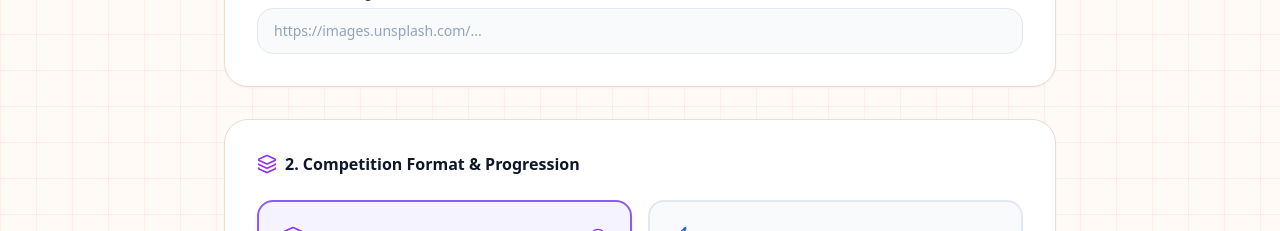
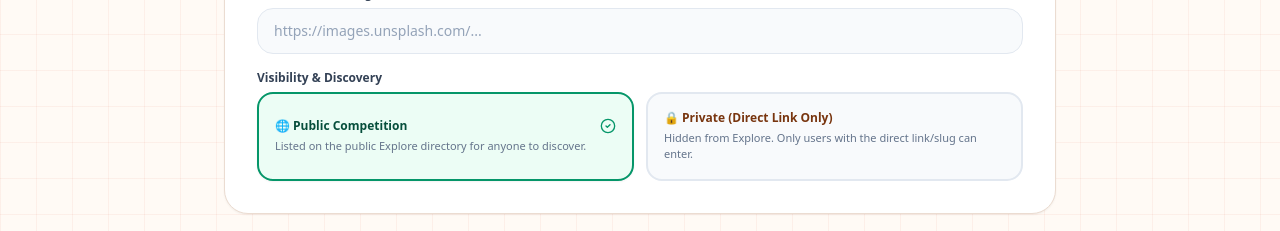
Before and after one commit to swadiqckn/Quizee, a Next.js app: page /admin/quizzes/new in a window 1280 px wide. Shown: the part 686-917 px from the top of the page. Built offline with nearby package versions, Linux system fonts and the light colour scheme; no server answers; the database is empty.

Commit message:
Support Public vs Private (link-only) quizzes: filter private quizzes from explore directory, add visibility controls to create/edit forms and dashboard

```diff
--- a/app/admin/dashboard/page.tsx
+++ b/app/admin/dashboard/page.tsx
@@ -183,6 +183,16 @@ export default function AdminDashboardPage() {
                     {quiz.status}
                   </span>
 
+                  <span
+                    className={`px-2.5 py-0.5 rounded-full text-[10px] font-bold ${
+                      quiz.is_public !== false
+                        ? 'bg-emerald-50 text-emerald-700 border border-emerald-200'
+                        : 'bg-amber-50 text-amber-800 border border-amber-200'
+                    }`}
+                  >
+                    {quiz.is_public !== false ? '🌐 Public' : '🔒 Private (Link Only)'}
+                  </span>
+
                   <span className="px-2.5 py-0.5 rounded-full text-[10px] font-medium bg-slate-100 text-slate-600">
                     Max: {quiz.max_participants ? `${quiz.max_participants} users` : 'Unlimited'}
                   </span>
--- a/app/admin/quizzes/[quizId]/edit/page.tsx
+++ b/app/admin/quizzes/[quizId]/edit/page.tsx
@@ -63,6 +63,7 @@ export default function EditQuizPage() {
   // Referral System Settings
   const [enableReferralBonus, setEnableReferralBonus] = useState<boolean>(true);
   const [referralBonusPoints, setReferralBonusPoints] = useState<number>(25);
+  const [isPublic, setIsPublic] = useState<boolean>(true);
 
   const [isSubmitting, setIsSubmitting] = useState(false);
   const [saveSuccess, setSaveSuccess] = useState(false);
@@ -78,6 +79,7 @@ export default function EditQuizPage() {
       setDescription(quiz.description || '');
       setBannerUrl(quiz.banner_url || '');
       setStatus(quiz.status || 'published');
+      setIsPublic(quiz.is_public !== false);
       setQuizType(quiz.quiz_type || 'tournament');
       setProgressionMode(quiz.progression_mode || 'automatic');
       setScoringStrategy(quiz.scoring_strategy || 'time_decay');
@@ -153,6 +155,7 @@ export default function EditQuizPage() {
         description: description.trim(),
         banner_url: bannerUrl.trim() || undefined,
         status,
+        is_public: isPublic,
         quiz_type: quizType,
         progression_mode: progressionMode,
         scoring_strategy: scoringStrategy,
@@ -343,6 +346,51 @@ export default function EditQuizPage() {
                 <option value="draft">🟡 Draft (Hidden from participants)</option>
                 <option value="completed">🔵 Completed (Archived results)</option>
               </select>
+            </div>
+
+            <div>
+              <label className="text-xs font-bold text-slate-700 block mb-1.5">Visibility & Directory Listing</label>
+              <div className="grid grid-cols-1 sm:grid-cols-2 gap-3">
+                <button
+                  type="button"
+                  onClick={() => setIsPublic(true)}
+                  className={`p-4 rounded-2xl border-2 text-left transition ${
+                    isPublic
+                      ? 'bg-emerald-50 border-emerald-600 text-slate-900 shadow-sm'
+                      : 'bg-slate-50 border-slate-200 text-slate-600 hover:bg-slate-100'
+                  }`}
+                >
+                  <div className="flex items-center justify-between mb-1">
+                    <span className="text-xs font-bold text-emerald-900 flex items-center gap-1.5">
+                      🌐 Public Competition
+                    </span>
+                    {isPublic && <CheckCircle2 className="w-4 h-4 text-emerald-600" />}
+                  </div>
+                  <p className="text-[11px] text-slate-500 font-medium">
+                    Listed on the public Explore directory for anyone to discover.
+                  </p>
+                </button>
+
+                <button
+                  type="button"
+                  onClick={() => setIsPublic(false)}
+                  className={`p-4 rounded-2xl border-2 text-left transition ${
+                    !isPublic
+                      ? 'bg-amber-50 border-amber-600 text-slate-900 shadow-sm'
+                      : 'bg-slate-50 border-slate-200 text-slate-600 hover:bg-slate-100'
+                  }`}
+                >
+                  <div className="flex items-center justify-between mb-1">
+                    <span className="text-xs font-bold text-amber-900 flex items-center gap-1.5">
+                      🔒 Private (Direct Link Only)
+                    </span>
+                    {!isPublic && <CheckCircle2 className="w-4 h-4 text-amber-600" />}
+                  </div>
+                  <p className="text-[11px] text-slate-500 font-medium">
+                    Hidden from Explore. Only users with the direct link/slug can enter.
+                  </p>
+                </button>
+              </div>
             </div>
           </div>
         </div>
--- a/app/admin/quizzes/new/page.tsx
+++ b/app/admin/quizzes/new/page.tsx
@@ -50,6 +50,7 @@ export default function NewQuizPage() {
   const [shuffleQuestions, setShuffleQuestions] = useState<boolean>(false);
   const [shuffleOptions, setShuffleOptions] = useState<boolean>(true);
   const [allowRetries, setAllowRetries] = useState<boolean>(false);
+  const [isPublic, setIsPublic] = useState<boolean>(true);
 
   // Referral System Settings
   const [enableReferralBonus, setEnableReferralBonus] = useState<boolean>(true);
@@ -93,6 +94,7 @@ export default function NewQuizPage() {
       enable_referral_bonus: enableReferralBonus,
       referral_bonus_points: Number(referralBonusPoints),
       allow_retries: allowRetries,
+      is_public: isPublic,
       status: 'published',
     });
 
@@ -261,6 +263,51 @@ export default function NewQuizPage() {
                 onChange={(e) => setBannerUrl(e.target.value)}
                 className="w-full px-4 py-3 rounded-2xl bg-slate-50 border border-slate-200 text-sm text-slate-900 placeholder-slate-400 focus:outline-none focus:border-[#e05a38]"
               />
+            </div>
+
+            <div>
+              <label className="text-xs font-bold text-slate-700 block mb-1.5">Visibility & Discovery</label>
+              <div className="grid grid-cols-1 sm:grid-cols-2 gap-3">
+                <button
+                  type="button"
+                  onClick={() => setIsPublic(true)}
+                  className={`p-4 rounded-2xl border-2 text-left transition ${
+                    isPublic
+                      ? 'bg-emerald-50 border-emerald-600 text-slate-900 shadow-sm'
+                      : 'bg-slate-50 border-slate-200 text-slate-600 hover:bg-slate-100'
+                  }`}
+                >
+                  <div className="flex items-center justify-between mb-1">
+                    <span className="text-xs font-bold text-emerald-900 flex items-center gap-1.5">
+                      🌐 Public Competition
+                    </span>
+                    {isPublic && <CheckCircle2 className="w-4 h-4 text-emerald-600" />}
+                  </div>
+                  <p className="text-[11px] text-slate-500 font-medium">
+                    Listed on the public Explore directory for anyone to discover.
+                  </p>
+                </button>
+
+                <button
+                  type="button"
+                  onClick={() => setIsPublic(false)}
+                  className={`p-4 rounded-2xl border-2 text-left transition ${
+                    !isPublic
+                      ? 'bg-amber-50 border-amber-600 text-slate-900 shadow-sm'
+                      : 'bg-slate-50 border-slate-200 text-slate-600 hover:bg-slate-100'
+                  }`}
+                >
+                  <div className="flex items-center justify-between mb-1">
+                    <span className="text-xs font-bold text-amber-900 flex items-center gap-1.5">
+                      🔒 Private (Direct Link Only)
+                    </span>
+                    {!isPublic && <CheckCircle2 className="w-4 h-4 text-amber-600" />}
+                  </div>
+                  <p className="text-[11px] text-slate-500 font-medium">
+                    Hidden from Explore. Only users with the direct link/slug can enter.
+                  </p>
+                </button>
+              </div>
             </div>
           </div>
         </div>
--- a/app/explore/page.tsx
+++ b/app/explore/page.tsx
@@ -25,6 +25,10 @@ export default function ExplorePage() {
   const [selectedStrategy, setSelectedStrategy] = useState<'all' | 'time_decay' | 'fixed'>('all');
 
   const filteredQuizzes = quizzes.filter((quiz) => {
+    // Only public quizzes (is_public !== false) and published status appear in public explore directory
+    const isPublicQuiz = quiz.is_public !== false && quiz.status === 'published';
+    if (!isPublicQuiz) return false;
+
     const matchesSearch =
       quiz.title.toLowerCase().includes(searchTerm.toLowerCase()) ||
       (quiz.description && quiz.description.toLowerCase().includes(searchTerm.toLowerCase()));
--- a/lib/context.tsx
+++ b/lib/context.tsx
@@ -513,6 +513,7 @@ export function QuizPlatformProvider({ children }: { children: React.ReactNode }
       shuffle_options: quizData.shuffle_options ?? true,
       enable_referral_bonus: quizData.enable_referral_bonus ?? false,
       referral_bonus_points: quizData.referral_bonus_points ?? 10,
+      is_public: quizData.is_public !== false,
       status: quizData.status || 'published',
       max_participants: participantCap,
       start_time: quizData.start_time || new Date().toISOString(),
@@ -522,11 +523,12 @@ export function QuizPlatformProvider({ children }: { children: React.ReactNode }
 
     const generatedSlug = quizData.slug?.trim() || slugify(quizData.title || 'quiz');
     const allowRetries = quizData.allow_retries === true;
+    const isPublic = quizData.is_public !== false;
 
     let newQuiz: Quiz;
 
     try {
-      // First attempt with slug and allow_retries
+      // First attempt with slug, allow_retries, and is_public
       const { data: dbQuiz, error } = await supabase
         .from('quizzes')
         .insert({
@@ -540,6 +542,7 @@ export function QuizPlatformProvider({ children }: { children: React.ReactNode }
           ...dbQuiz,
           slug: generatedSlug,
           allow_retries: allowRetries,
+          is_public: isPublic,
           questions_count: 0,
         };
       } else {
@@ -548,6 +551,7 @@ export function QuizPlatformProvider({ children }: { children: React.ReactNode }
           ...quizInsert,
           slug: generatedSlug,
           allow_retries: allowRetries,
+          is_public: isPublic,
           created_at: new Date().toISOString(),
           organisation: activeOrg || undefined,
           questions_count: 0,
@@ -559,6 +563,7 @@ export function QuizPlatformProvider({ children }: { children: React.ReactNode }
         ...quizInsert,
         slug: generatedSlug,
         allow_retries: allowRetries,
+        is_public: isPublic,
         created_at: new Date().toISOString(),
         organisation: activeOrg || undefined,
         questions_count: 0,
--- a/lib/types.ts
+++ b/lib/types.ts
@@ -100,6 +100,7 @@ export interface Quiz {
   enable_referral_bonus: boolean;
   referral_bonus_points: number;
   allow_retries?: boolean; // When true, contestants can try again from results page (default: false)
+  is_public?: boolean; // When true, listed on explore directory; when false, only accessible via direct link/slug
   status: QuizStatus;
   max_participants: number | null; // 100 for Free, null for Unlimited (Plus)
   start_time: string | null;
```
